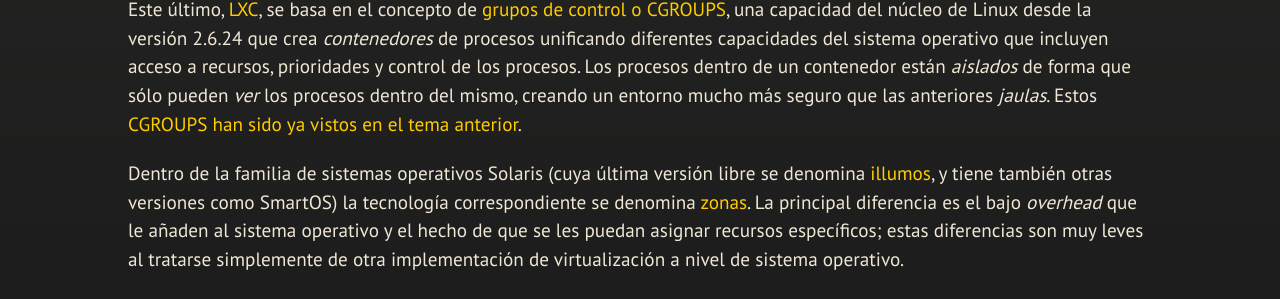
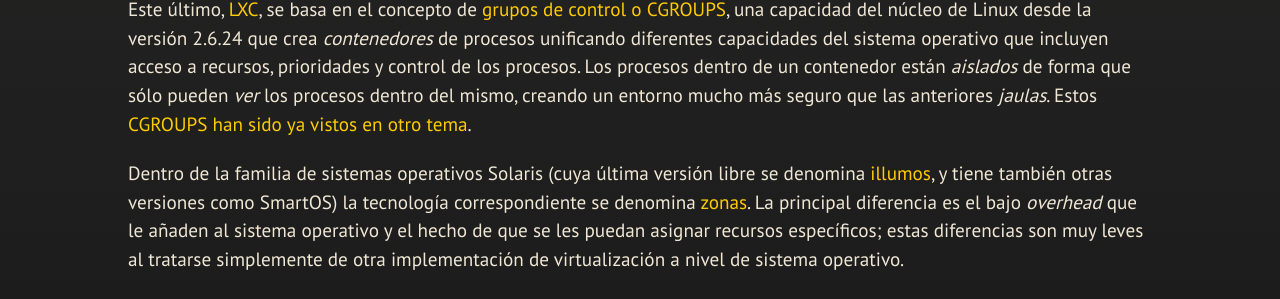
Before and after one commit to JJ/IV, a Jekyll site: the page built from documentos/temas/Contenedores.md, in a window 1280 px wide and 900 px high, scrolled down 2223 px. Shown: the part 149-448 px from the top of the window. Built offline with Jekyll 4.4.1, drawn with Linux system fonts in a browser that asks for light colours; nearby versions of some CDN libraries; some web fonts are replaced; some of the changed lines change nothing that is shown.

Commit message:
Sync documentos/temas/Contenedores.md de master a gh-pages

```diff
--- a/documentos/temas/Contenedores.md
+++ b/documentos/temas/Contenedores.md
@@ -87,7 +87,7 @@
 control de los procesos. Los procesos dentro de un contenedor están
 *aislados* de forma que sólo pueden *ver* los procesos dentro del
 mismo, creando un entorno mucho más seguro que las anteriores
-*jaulas*. Estos [CGROUPS han sido ya vistos en el tema anterior](Intro:concepto_y_soporte_fisico).
+*jaulas*. Estos [CGROUPS han sido ya vistos en otro tema](Intro_concepto_y_soporte_fisico).
 
 Dentro de la familia de sistemas operativos Solaris (cuya última
 versión libre se denomina
@@ -200,7 +200,7 @@
 	sudo lxc-stop -n nubecilla
 
 Las
-[órdenes que incluye el paquete](https://help.ubuntu.com/lts/serverguide/lxc.html#lxc-admin)
+[órdenes que incluye el paquete](https://help.ubuntu.com/lts/serverguide/lxc.html)
 permiten administrar las máquinas virtuales, actualizarlas y explican
 cómo usar otras plantillas de las suministradas para crear
 contenedores con otro tipo de sistemas, sean o no debianitas. Se
@@ -268,7 +268,7 @@
 Gestión de contenedores con `docker`
 ---
 
-[Docker](http://docker.io) es una herramienta de gestión de
+[Docker](http://docker.com) es una herramienta de gestión de
 contenedores que permite no sólo instalarlos, sino trabajar con el
 conjunto de ellos instalados (orquestación) y exportarlos de forma que
 se puedan usar en diferentes instalaciones. La tecnología de
@@ -279,9 +279,9 @@
 basado en Linux para despliegue masivo de servidores.
 
 Por lo pronto,
-[instalar `docker` es fácil, pero no directo](https://www.docker.io/gettingstarted/#h_installation). Por
+[instalar `docker` es fácil, pero no directo](https://www.docker.com/). Por
 ejemplo, para
-[Ubuntu hay que dar de alta una serie de repositorios](http://docs.docker.io/en/latest/installation/ubuntulinux/)
+[Ubuntu hay que dar de alta una serie de repositorios](https://docs.docker.com/engine/installation/linux/ubuntulinux/)
 y no funcionará con versiones más antiguas de la 12.04 (y en este caso
 sólo si se instalan kernels posteriores).
 
@@ -299,7 +299,7 @@
 de tareas.
 
 Así que comencemos desde el principio:
-[vamos a ejecutar `docker`y trabajar con el contenedor creado](http://docs.docker.io/en/latest/installation/ubuntulinux/).
+[vamos a ejecutar `docker`y trabajar con el contenedor creado](https://docs.docker.com/engine/installation/linux/ubuntulinux/).
 
 Primero, se ejecuta como un servicio
 
@@ -318,9 +318,9 @@
 muchas imágenes creadas y se pueden crear y compartir en el sitio web
 de Docker, al estilo de las librerías de Python o los paquetes
 Debian. Se pueden
-[buscar todas las imágenes de un tipo determinado, como Ubuntu](https://index.docker.io/search?q=ubuntu)
+[buscar todas las imágenes de un tipo determinado, como Ubuntu](https://index.docker.com/search?q=ubuntu)
 o
-[buscar las imágenes más populares](https://index.docker.io/most_stars). Estas
+[buscar las imágenes más populares](https://index.docker.com/most_stars). Estas
 imágenes contienen no sólo sistemas operativos *bare bones*, sino
 también otros con una funcionalidad determinada.
 
@@ -378,11 +378,11 @@
 		sudo docker run b750fe79269d du
 
 En vez de ejecutar las cosas una a una podemos directamente [ejecutar
-un shell](http://docs.docker.io/en/latest/use/basics/):
+un shell](https://docs.docker.com/engine/getstarted/step_two/):
 
 	sudo docker run -i -t ubuntu /bin/bash
 
-que [indica](http://docs.docker.io/en/latest/commandline/cli/#run) que
+que [indica](https://docs.docker.com/engine/reference/commandline/cli/) que
 se está creando un seudo-terminal (`-t`) y se está ejecutando el
 comando interactivamente (`-i`). A partir de ahí sale la línea de
 órdenes, con privilegios de superusuario, y podemos trabajar con la
@@ -416,7 +416,7 @@
 
 Hasta ahora el uso de docker [no es muy diferente del contenedor, pero
 lo interesante](http://stackoverflow.com/questions/17989306/what-does-docker-add-to-just-plain-lxc) es que se puede guardar el estado de un contenedor tal
-como está usando [commit](http://docs.docker.io/en/latest/commandline/cli/#commit)
+como está usando [commit](https://docs.docker.com/engine/reference/commandline/cli/#commit)
 
 	sudo docker commit 8dbd9e392a964056420e5d58ca5cc376ef18e2de93b5cc90e868a1bbc8318c1c nuevo-nombre
 
@@ -434,10 +434,10 @@
 
 Finalmente, `docker` tiene capacidades de provisionamiento similares a
 otros [sistemas (tales como Vagrant, que se verá más adelante](Gestion_de_configuraciones) usando
-[*Dockerfiles*](http://docs.docker.io/en/latest/use/builder/). Por
+[*Dockerfiles*](https://docs.docker.com/engine/reference/builder/). Por
 ejemplo, [se
 puede crear fácilmente un Dockerfile para instalar node.js con el
-módulo express](http://docs.docker.io/en/latest/examples/nodejs_web_app/).
+módulo express](https://nodejs.org/en/docs/guides/nodejs-docker-webapp/).
 
 <div class='ejercicios' markdown='1'>
 
@@ -449,7 +449,7 @@
 A dónde ir desde aquí
 -----
 
-Primero, hay que [llevar a cabo el hito del proyecto correspondiente a este tema](../practicas/4.Docker).
+Primero, hay que [llevar a cabo el hito del proyecto correspondiente a este tema](../proyecto/4.Docker).
 
 Si te interesa, puedes consultar cómo se [virtualiza el almacenamiento](Almacenamiento) que, en general, es independiente de la
 generación de una máquina virtual. También puedes ir directamente al
```
